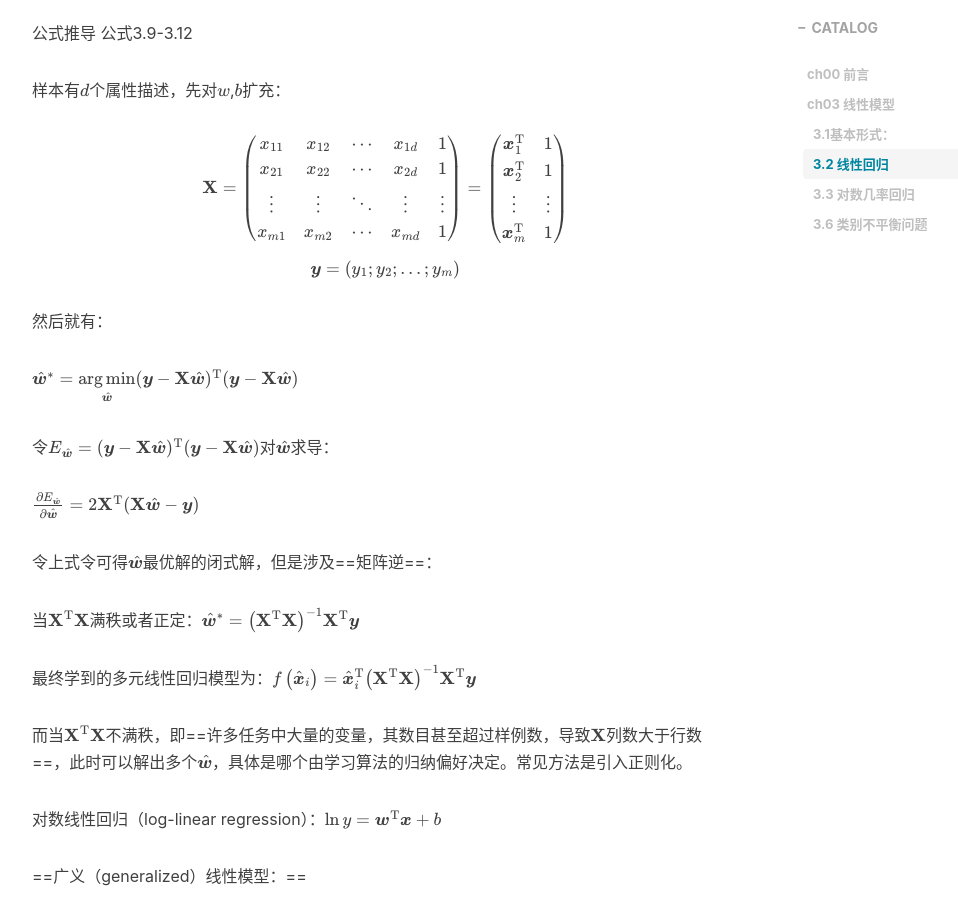
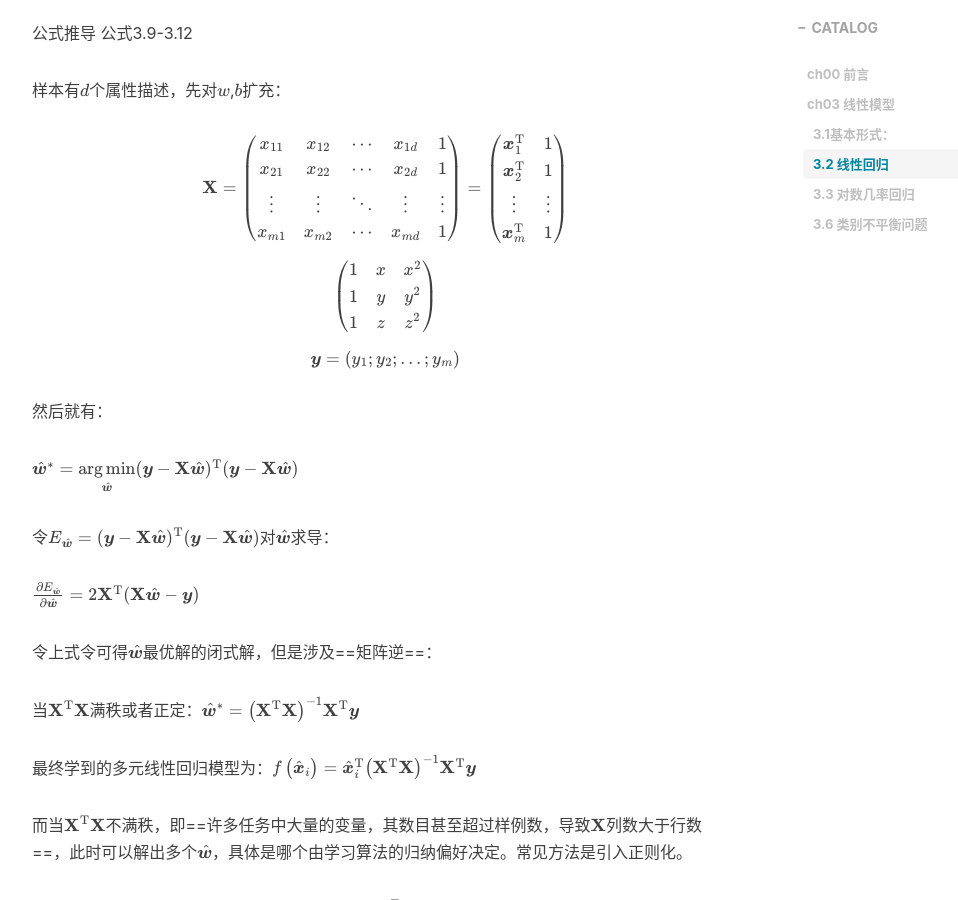
Before and after one commit to Gfssfa/Gfssfa.github.io, a Jekyll site: the page built from _posts/2022-11-14-baby_ML_WatermelonBook.md, in a window 1280 px wide and 900 px high, scrolled down 2656 px. Shown: the whole window, without its empty margins (233-1191 px from the left). Built offline with Jekyll 4.4.1, drawn with Linux system fonts in a browser that asks for light colours; nearby versions of some CDN libraries; formulas are drawn with MathJax 3; comment, search, counter and statistics services are not loaded.

Commit message:
Update 2022-11-14-baby_ML_WatermelonBook.md

```diff
--- a/_posts/2022-11-14-baby_ML_WatermelonBook.md
+++ b/_posts/2022-11-14-baby_ML_WatermelonBook.md
@@ -107,6 +107,8 @@ x_{m 1} & x_{m 2} & \cdots & x_{m d} & 1
 \boldsymbol{x}_m^{\mathrm{T}} & 1
 \end{array}\right)
 $$
+
+$$\begin{pmatrix} 1&x&x^2\\ 1&y&y^2\\ 1&z&z^2 \end{pmatrix}$$
 
 $$
 \boldsymbol{y}=\left(y_1 ; y_2 ; \ldots ; y_m\right)
```
